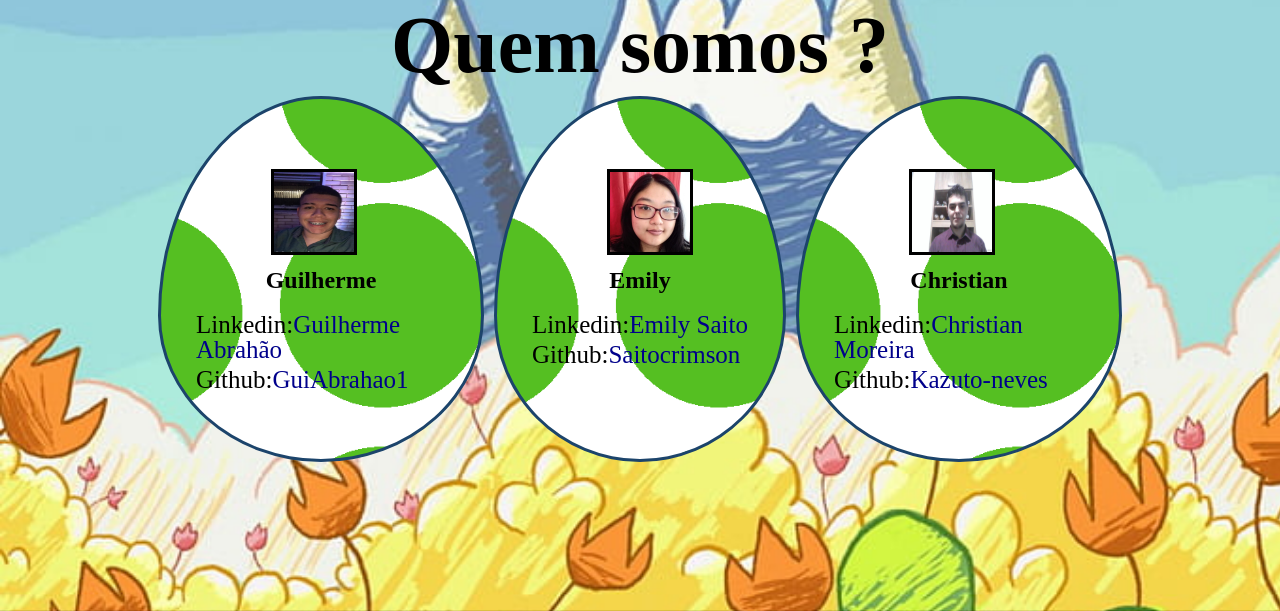
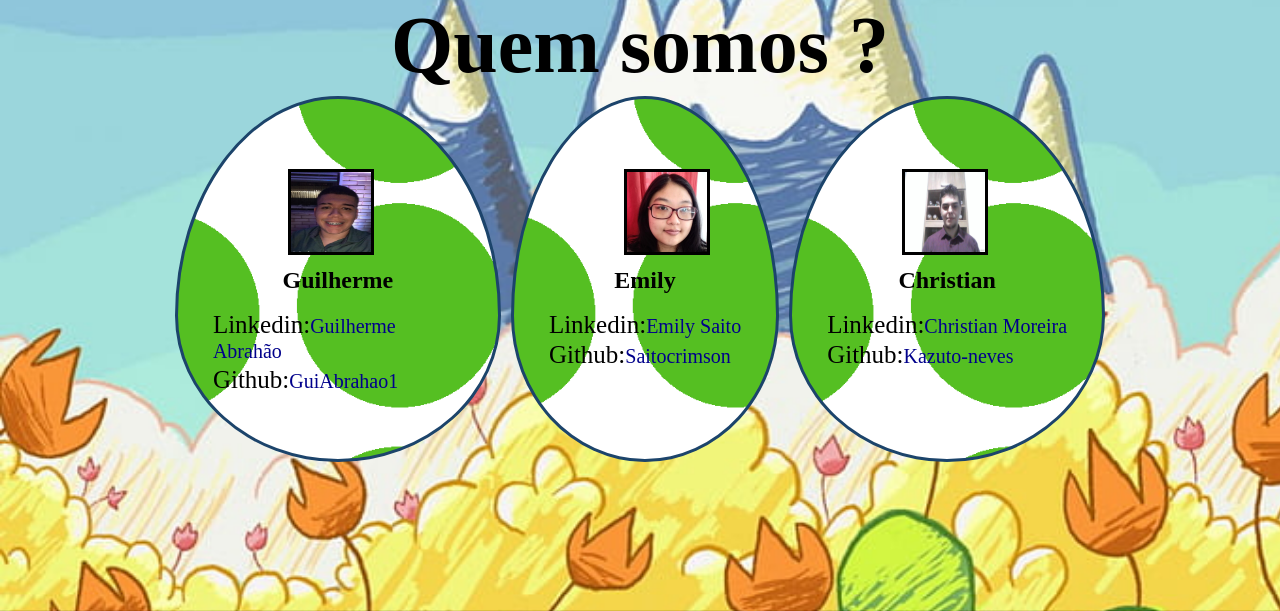
Before and after one commit to Saitocrimson/webYoshi, a PHP site: page /quem_somos.html in a window 1280 px wide. Shown: the part 100-711 px from the top of the page. Run offline with PHP 8.4, Linux system fonts and the light colour scheme.

Commit message:
18837d5: att terminamos v5?
Co-authored-by: Emily Saito <99355109+Saitocrimson@users.noreply.github.com>
Co-authored-by: GuiAbrahao1 <118231422+GuiAbrahao1@users.noreply.github.com>

```diff
--- a/Css/style2.css
+++ b/Css/style2.css
@@ -23,9 +23,6 @@ body {
     margin: 0;
     border-bottom-right-radius: 50%;
     border-bottom-left-radius: 50%;
-    color: black;
-    font-size: 20px;
-    text-decoration: none;
 }
 
 .itemNav:hover {
@@ -35,6 +32,12 @@ body {
     height: 100px;
     border-bottom-right-radius: 50%;
     border-bottom-left-radius: 50%;
+}
+
+a{
+    color: black;
+    font-size: 20px;
+    text-decoration: none;
 }
 
 .container-imagem {
```
